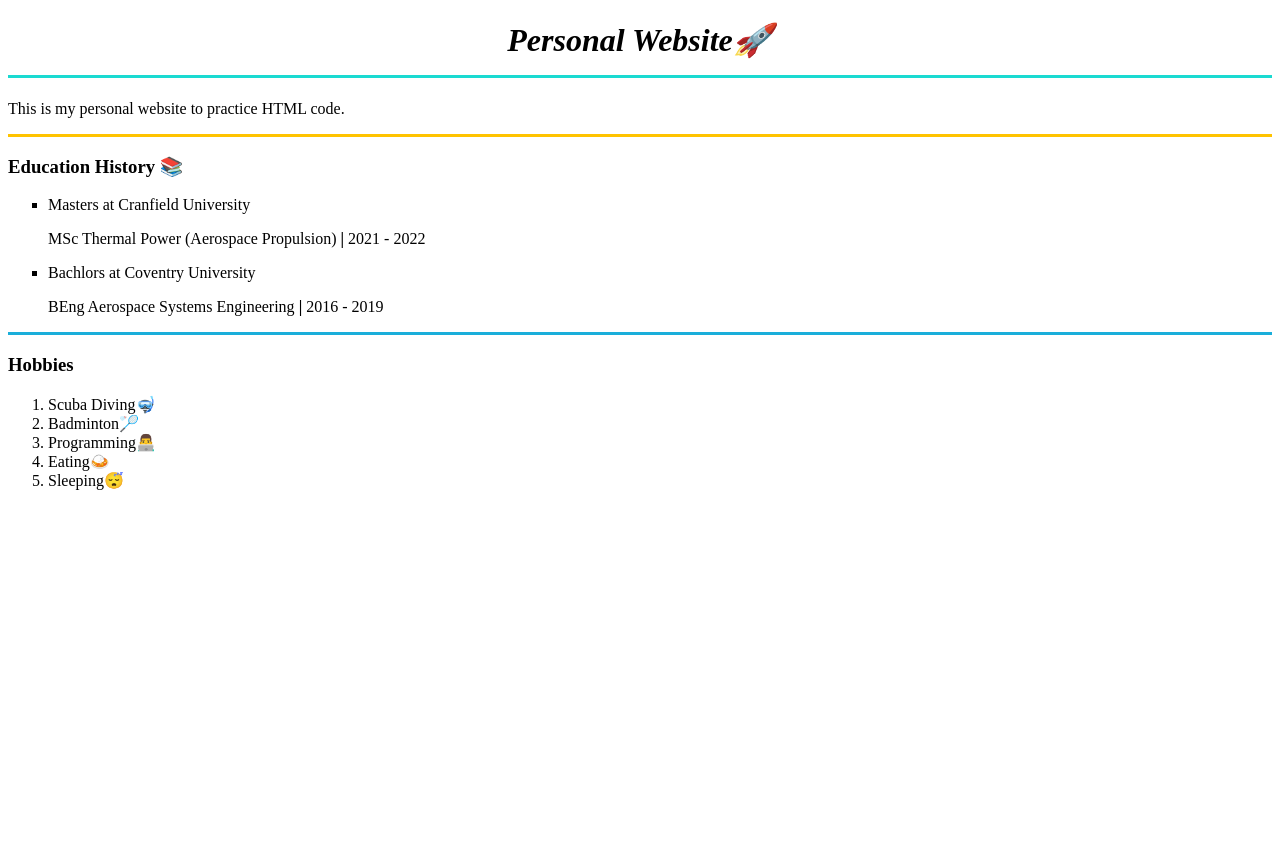
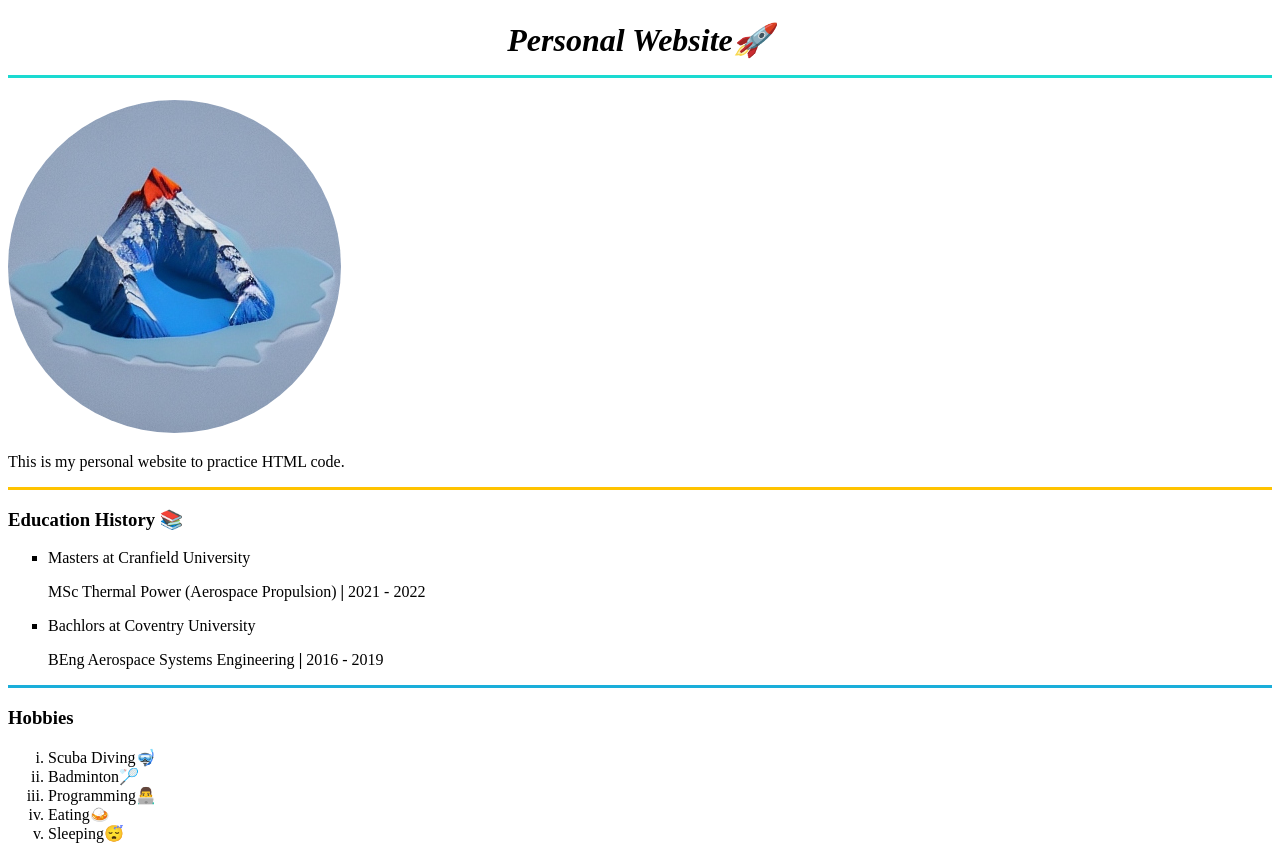
Before and after one commit to TyW-98/CV_website, a plain HTML site: page index.html in a window 1280 px wide. Before the commit the page ends 800 px from the top, so only its background shows below. Drawn offline with Linux system fonts and the light colour scheme.

Commit message:
Add image to website

```diff
--- a/index.html
+++ b/index.html
@@ -11,6 +11,7 @@
       <h1><strong><em>Personal Website🚀</em></strong>
       <hr size="3" color="#1ADAD1">
     </center>
+    <img src="images/Mount Everest.png" alt="Mount Everest image">
     <p>This is my personal website to practice HTML code.</p>
     <hr size = "3" color="#FFC300">
     <h3><strong>Education History 📚</strong></h3>
@@ -26,7 +27,7 @@
     </ul>
     <hr size = "3" color = "#1AAEDA">
     <h3>Hobbies</h3>
-    <ol>
+    <ol type ="i">
         <li>Scuba Diving🤿</li>
         <li>Badminton🏸</li>
         <li>Programming👨‍💻</li>
```
Also changed, not shown: images/Mount Everest.jpg (added), images/Mount Everest.png (added).
